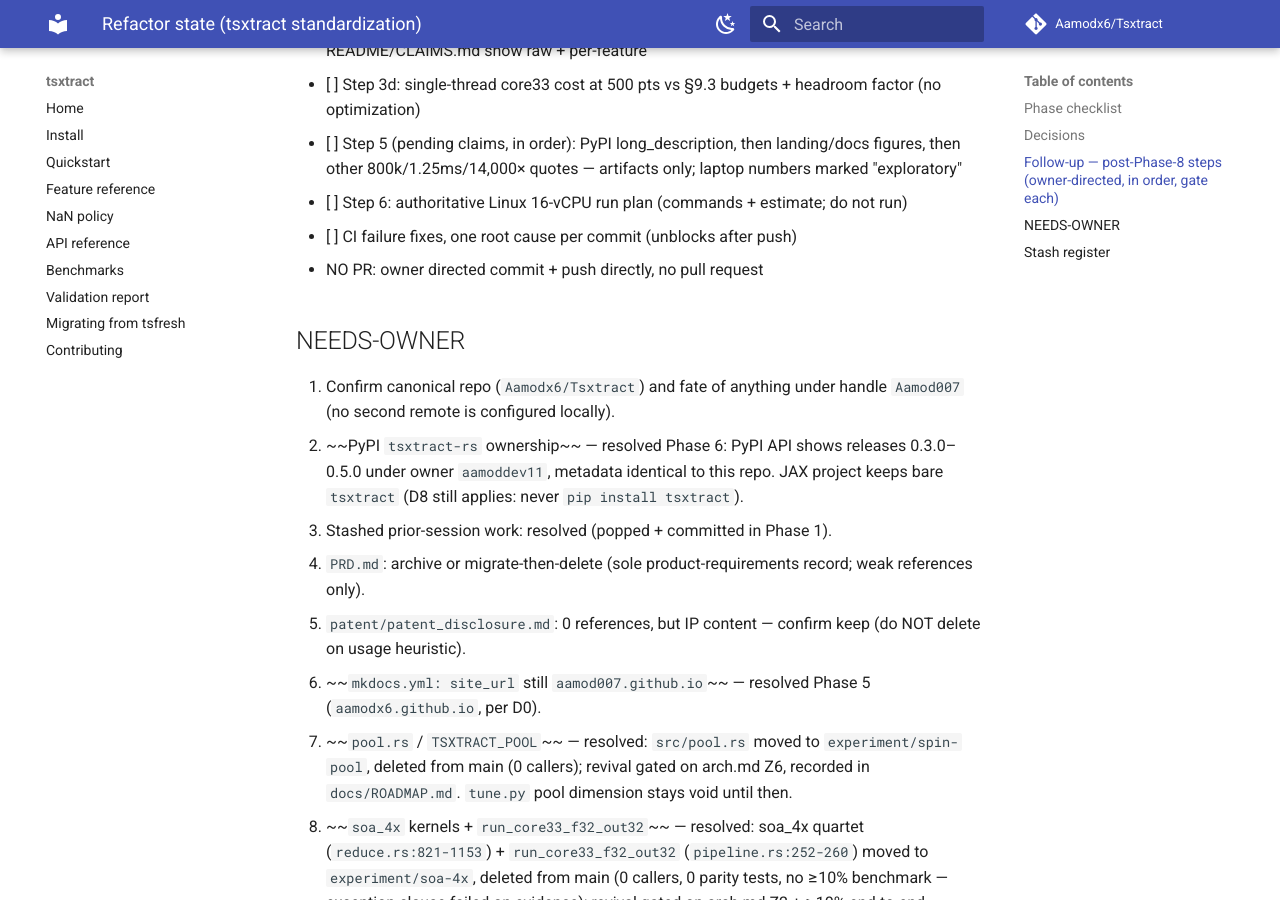
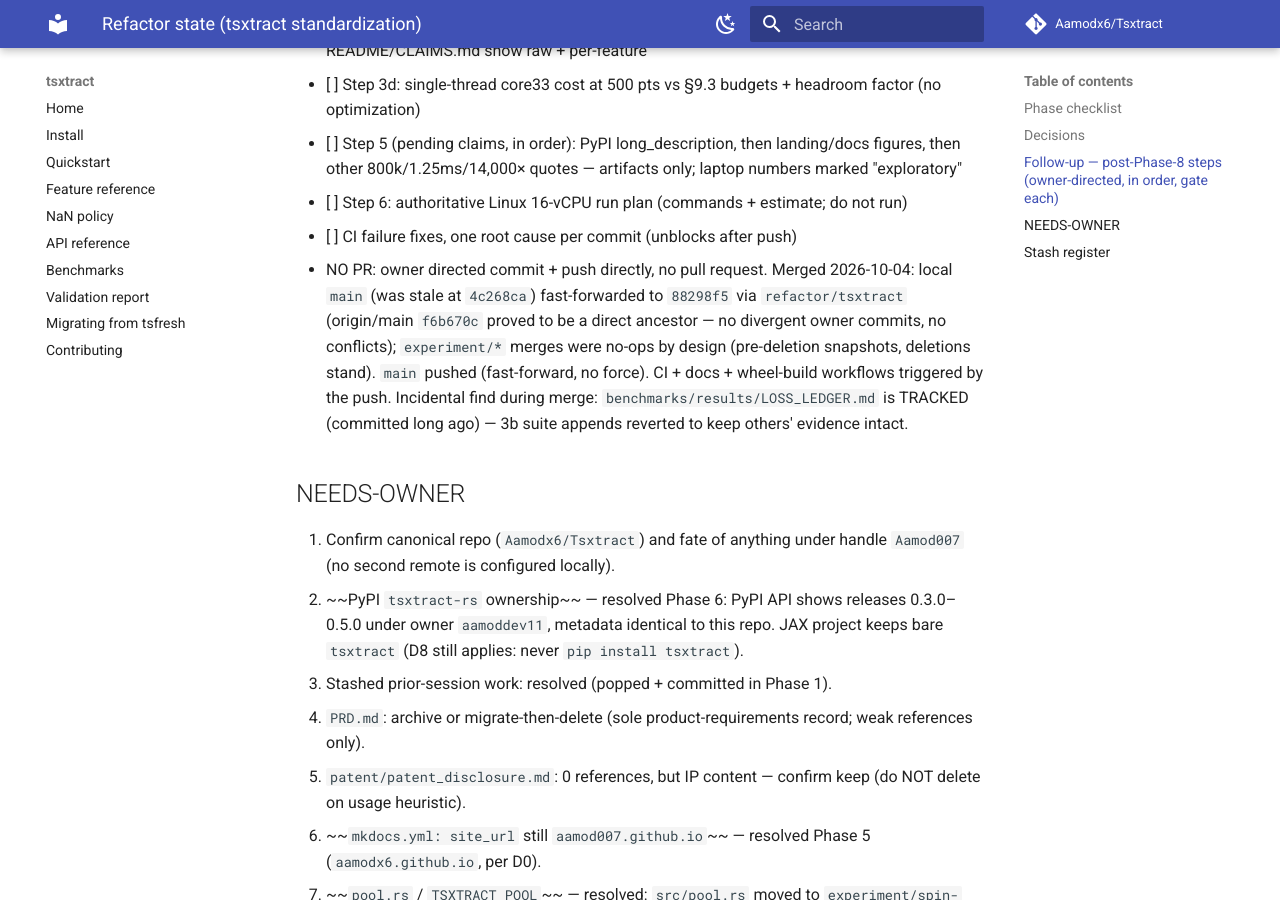
Before and after one commit to Aamodx6/Kymora, an MkDocs documentation site: the page built from docs/REFACTOR_STATE.md, in a window 1280 px wide and 900 px high, scrolled down 3041 px. Built offline with MkDocs 1.6.1 and Material for MkDocs 9.7.7, drawn with Linux system fonts in a browser that asks for light colours; comment, search, counter and statistics services are not loaded.

Commit message:
docs: record main merge (ff 88298f5, experiments no-op, CI triggered)

```diff
--- a/docs/REFACTOR_STATE.md
+++ b/docs/REFACTOR_STATE.md
@@ -135,7 +135,15 @@ arch.md is the architecture source of truth.
 - [ ] Step 6: authoritative Linux 16-vCPU run plan (commands + estimate;
       do not run)
 - [ ] CI failure fixes, one root cause per commit (unblocks after push)
-- NO PR: owner directed commit + push directly, no pull request
+- NO PR: owner directed commit + push directly, no pull request.
+  Merged 2026-10-04: local `main` (was stale at `4c268ca`) fast-forwarded
+  to `88298f5` via `refactor/tsxtract` (origin/main `f6b670c` proved to be
+  a direct ancestor — no divergent owner commits, no conflicts);
+  `experiment/*` merges were no-ops by design (pre-deletion snapshots,
+  deletions stand). `main` pushed (fast-forward, no force). CI + docs +
+  wheel-build workflows triggered by the push. Incidental find during
+  merge: `benchmarks/results/LOSS_LEDGER.md` is TRACKED (committed long
+  ago) — 3b suite appends reverted to keep others' evidence intact.
 
 ## NEEDS-OWNER
 
```
